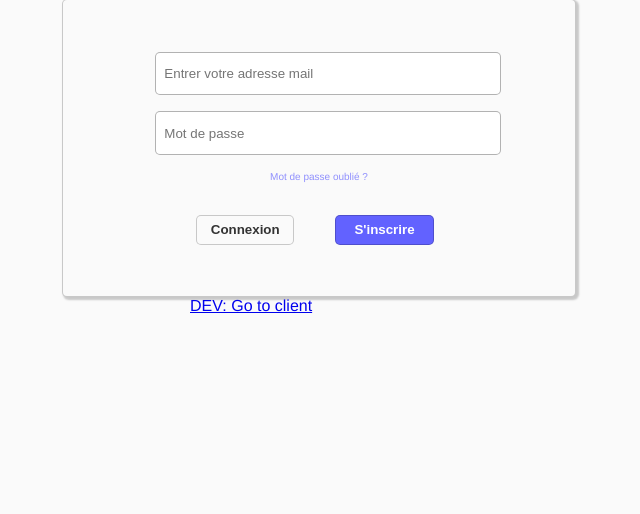
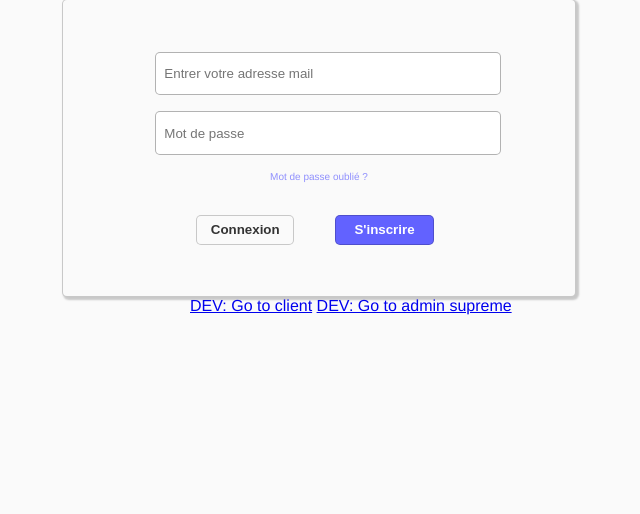
Before and after one commit to Miambox/Ecosystem, a PHP site: page / in a window 1280 px wide. Shown: the part 174-688 px from the top of the page, without its empty margins (322-962 px from the left). Run offline with PHP 8.4, Linux system fonts and the light colour scheme; some libraries are stand-ins or nearby versions.

Commit message:
UPDATE [FRONT] redirection vers l'administrateur supreme

```diff
--- a/app/vues/client/login.php
+++ b/app/vues/client/login.php
@@ -11,6 +11,7 @@
   </form>
 </div>
 <div class="" style="margin-left: 40%;">
-  <!-- <a href="<?=ROOT_URL?>?Route=admin&amp;Ctrl=ControleurAdmin&amp;Vue=home">DEV: Go to admin</a> -->
+  <!-- <a href="<?=ROOT_URL?>?Route=admin&amp;Ctrl=general&amp;Vue=home">DEV: Go to admin</a> -->
   <a href="<?=ROOT_URL?>?Route=client&amp;Ctrl=general&amp;Vue=home">DEV: Go to client</a>
+  <a href="<?=ROOT_URL?>?Route=adminsupreme&amp;Ctrl=general&amp;Vue=home">DEV: Go to admin supreme</a>
 </div>
```
